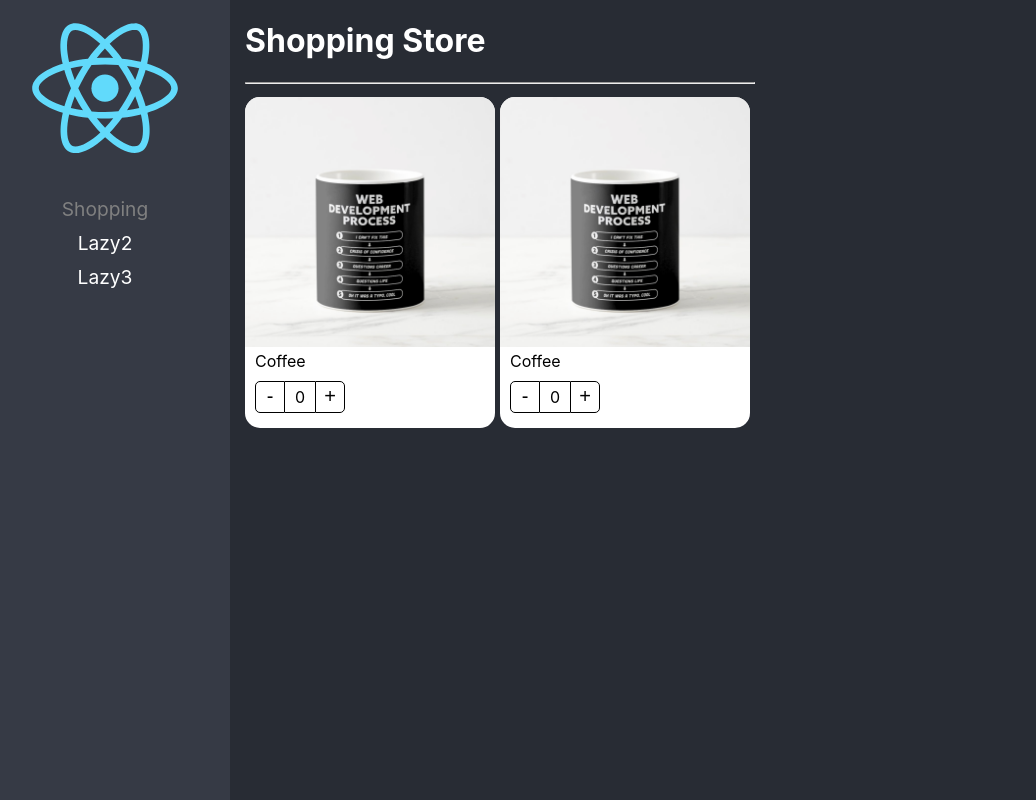
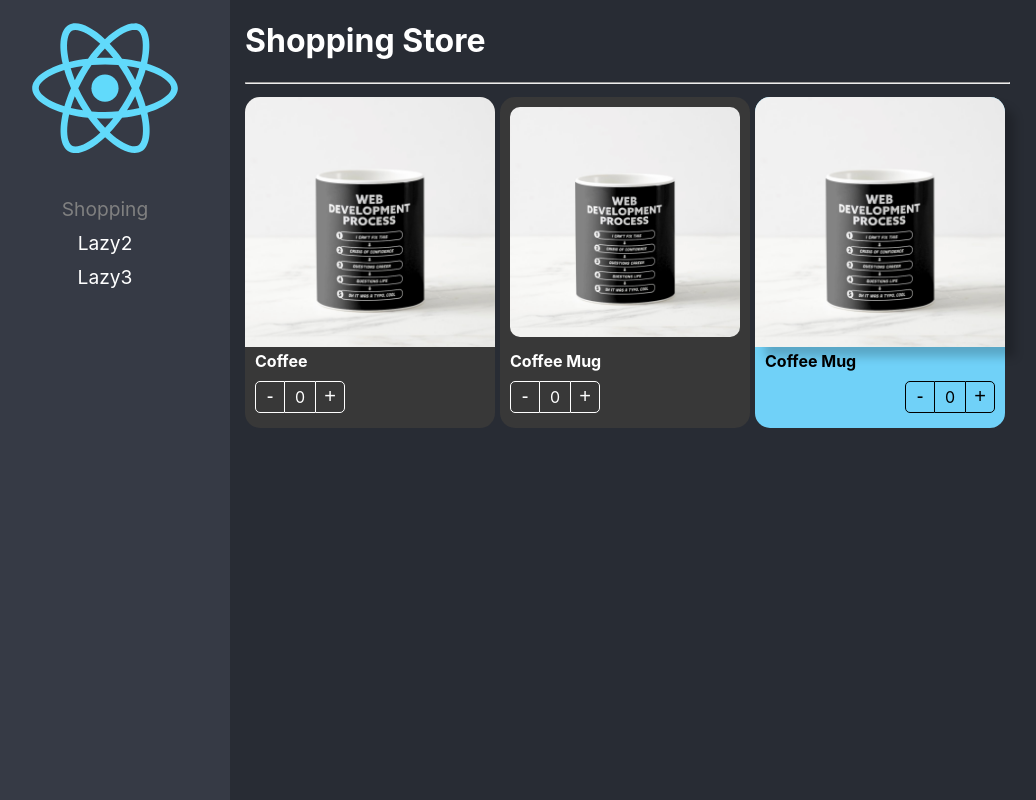
Before and after one commit to Tozarf/React-Ts, a React (Create React App) app: page / in a window 1280 px wide. Shown: the whole page, without its empty margins (20-1056 px from the left). Built offline with nearby package versions, Linux system fonts and the light colour scheme.

Commit message:
Component extend styles

```diff
--- a/src/02-component-paterns/components/ProductButtons.tsx
+++ b/src/02-component-paterns/components/ProductButtons.tsx
@@ -1,13 +1,21 @@
-import { useContext } from "react";
+import React, { useContext } from "react";
 
 import { ProductContext } from "./ProductCard";
 import styles from "../styles/styles.module.css";
 
-export const ProductButtons = () => {
+export interface Props {
+    className?: string;
+    style?: React.CSSProperties;
+}
+
+export const ProductButtons = ({ className, style }: Props) => {
     const { increaseBy, counter } = useContext(ProductContext);
 
     return (
-        <div className={styles.buttonsContainer}>
+        <div
+            className={`${styles.buttonsContainer} ${className}`}
+            style={style}
+        >
             <button
                 className={styles.buttonMinus}
                 onClick={() => increaseBy(-1)}
--- a/src/02-component-paterns/components/ProductCard.tsx
+++ b/src/02-component-paterns/components/ProductCard.tsx
@@ -1,22 +1,25 @@
 import styles from "../styles/styles.module.css";
 
 import { useProduct } from "../hooks/useProduct";
-import { createContext, useContext } from "react";
-import {
-    ProductCardProps,
-    ProductContextProps,
-} from "../interfaces/interfaces";
-import { ProductButtons, ProductImage, ProductTitle } from "../components";
+import { createContext, ReactElement } from "react";
+import { Product, ProductContextProps } from "../interfaces/interfaces";
+
+export interface Props {
+    product: Product;
+    children?: ReactElement | ReactElement[];
+    className?: string;
+    style?: React.CSSProperties;
+}
 
 export const ProductContext = createContext({} as ProductContextProps);
 const { Provider } = ProductContext;
 
-export const ProductCard = ({ children, product }: ProductCardProps) => {
+export const ProductCard = ({ children, product, className, style }: Props) => {
     const { counter, increaseBy } = useProduct();
 
     return (
         <Provider value={{ counter, increaseBy, product }}>
-            <div className={styles.productCard}>
+            <div className={`${styles.productCard} ${className}`} style={style}>
                 {children}
 
                 {/* <ProductImage img={product.img} />
--- a/src/02-component-paterns/components/ProductImage.tsx
+++ b/src/02-component-paterns/components/ProductImage.tsx
@@ -1,9 +1,15 @@
-import { useContext } from "react";
+import React, { useContext } from "react";
 import { ProductContext } from "./ProductCard";
 import styles from "../styles/styles.module.css";
 import noImage from "../assets/no-image.jpg";
 
-export const ProductImage = ({ img = "" }) => {
+export interface Props {
+    img?: string;
+    className?: string;
+    style?: React.CSSProperties;
+}
+
+export const ProductImage = ({ img = "", className, style }: Props) => {
     const { product } = useContext(ProductContext);
     let imgToShow: string;
     if (img) {
@@ -14,6 +20,11 @@ export const ProductImage = ({ img = "" }) => {
         imgToShow = noImage;
     }
     return (
-        <img className={styles.productImg} src={imgToShow} alt="Coffee Mug" />
+        <img
+            className={`${styles.productImg} ${className}`}
+            style={style}
+            src={imgToShow}
+            alt="Coffee Mug"
+        />
     );
 };
--- a/src/02-component-paterns/components/ProductTitle.tsx
+++ b/src/02-component-paterns/components/ProductTitle.tsx
@@ -2,11 +2,20 @@ import { useContext } from "react";
 import { ProductContext } from "./ProductCard";
 import styles from "../styles/styles.module.css";
 
-export const ProductTitle = ({ title }: { title?: string }) => {
+export interface Props {
+    className?: string;
+    title?: string;
+    style?: React.CSSProperties;
+}
+
+export const ProductTitle = ({ title, className, style }: Props) => {
     const { product } = useContext(ProductContext);
 
     return (
-        <span className={styles.productDescription}>
+        <span
+            className={`${styles.productDescription} ${className}`}
+            style={style}
+        >
             {title ? title : product.title}
         </span>
     );
--- a/src/02-component-paterns/pages/ShoppingPage.tsx
+++ b/src/02-component-paterns/pages/ShoppingPage.tsx
@@ -4,6 +4,8 @@ import {
     ProductTitle,
     ProductButtons,
 } from "../components";
+
+import "../styles/custom-styles.css";
 
 const product = {
     id: "1",
@@ -23,15 +25,40 @@ export const ShoppingPage = () => {
                     flexWrap: "wrap",
                 }}
             >
-                <ProductCard product={product}>
+                <ProductCard product={product} className="bg-dark text-white">
                     <ProductCard.Image />
-                    <ProductCard.Title title={"Coffee"} />
-                    <ProductCard.Buttons />
+                    <ProductCard.Title title={"Coffee"} className="text-bold" />
+                    <ProductCard.Buttons className="custom-buttons" />
                 </ProductCard>
-                <ProductCard product={product}>
-                    <ProductImage />
-                    <ProductTitle title={"Coffee"} />
-                    <ProductButtons />
+
+                <ProductCard product={product} className="bg-dark text-white">
+                    <ProductImage className="custom-image" />
+                    <ProductTitle className="text-bold" />
+                    <ProductButtons className="custom-buttons" />
+                </ProductCard>
+
+                <ProductCard
+                    product={product}
+                    style={{
+                        backgroundColor: "#70D1F8",
+                    }}
+                >
+                    <ProductImage
+                        style={{
+                            boxShadow: "10px 10px 10px rgba(0,0,0,0.2)",
+                        }}
+                    />
+                    <ProductTitle
+                        style={{
+                            fontWeight: "bold",
+                        }}
+                    />
+                    <ProductButtons
+                        style={{
+                            display: "flex",
+                            justifyContent: "end",
+                        }}
+                    />
                 </ProductCard>
             </div>
         </div>
--- /dev/null
+++ b/src/02-component-paterns/styles/custom-styles.css
@@ -0,0 +1,22 @@
+.bg-dark {
+    background-color: rgb(56, 56, 56);
+}
+
+.text-white {
+    color: white;
+}
+.text-bold {
+    font-weight: bold;
+}
+
+.custom-image {
+    border-radius: 20px;
+    padding: 10px;
+    width: calc(100% - 20px);
+}
+
+.custom-buttons button,
+.custom-buttons div {
+    color: white;
+    border-color: white;
+}
```
Also changed, not shown: src/02-component-paterns/interfaces/interfaces.ts (+9 -11 lines).
